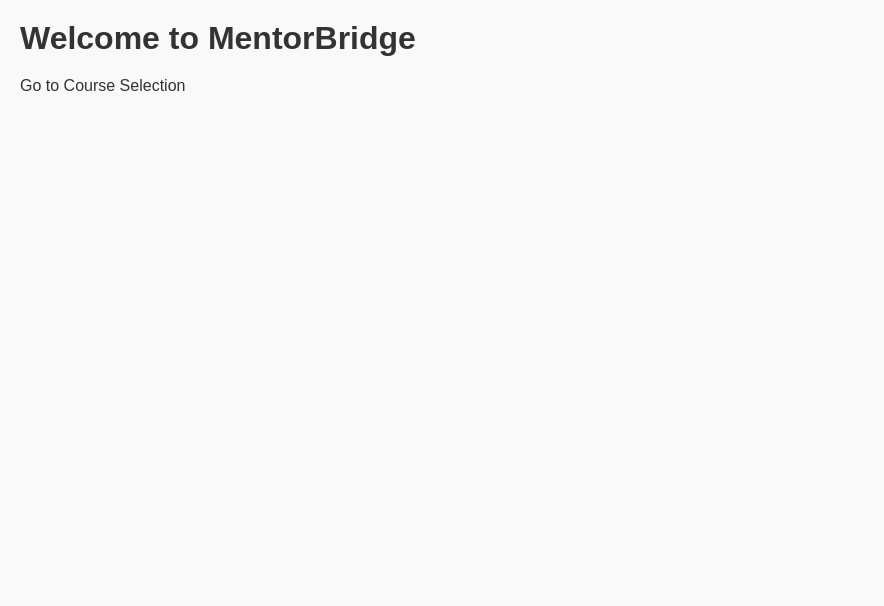
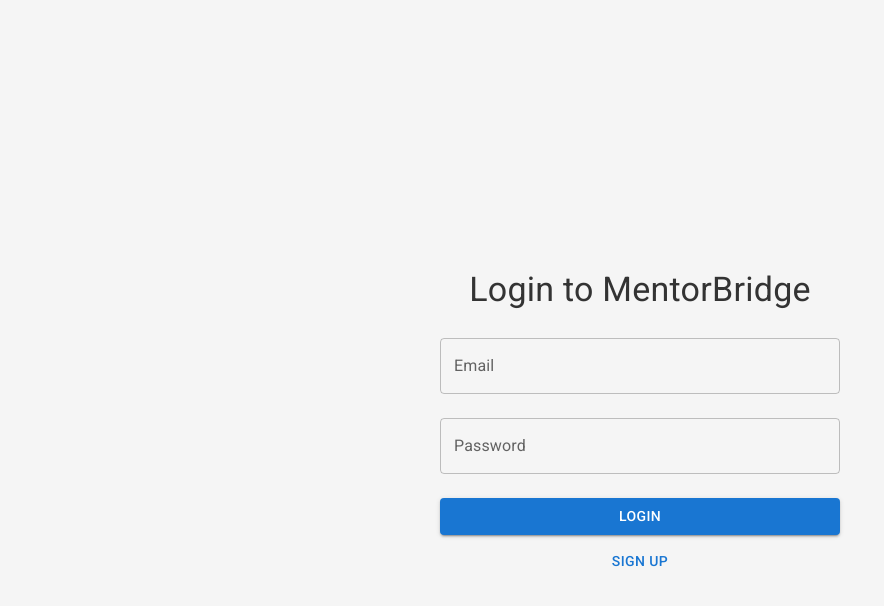
Before and after one commit to ChinmayJoshi98/mentorBridge, a React (Create React App) app in the folder client/: page / in a window 1280 px wide. Shown: the top 606 px of the page, without its empty margins (0-884 px from the left). Built offline with nearby package versions, Linux system fonts and the light colour scheme.

Commit message:
dashboard and course selection page created

```diff
--- a/client/public/index.html
+++ b/client/public/index.html
@@ -24,6 +24,16 @@
       work correctly both with client-side routing and a non-root public URL.
       Learn how to configure a non-root public URL by running `npm run build`.
     -->
+    <link rel="preconnect" href="https://fonts.googleapis.com" />
+    <link rel="preconnect" href="https://fonts.gstatic.com" crossorigin />
+    <link
+      rel="stylesheet"
+      href="https://fonts.googleapis.com/css2?family=Roboto:wght@300;400;500;700&display=swap"
+    />
+    <link
+      rel="stylesheet"
+      href="https://fonts.googleapis.com/icon?family=Material+Icons"
+    />
     <title>React App</title>
   </head>
   <body>
--- a/client/src/App.js
+++ b/client/src/App.js
@@ -1,14 +1,21 @@
 import React from 'react';
 import { BrowserRouter as Router, Routes, Route } from 'react-router-dom';
+import Login from './pages/Login';
+import SignUp from './pages/SignUp';
+import Dashboard from './pages/Dashboard';
 import CourseSelection from './pages/CourseSelection';
-import Dashboard from './pages/Dashboard';
+import CoursePlan from './pages/CoursePlan';
+import Navbar from './components/Navbar';
 
 function App() {
     return (
         <Router>
             <Routes>
-                <Route path="/" element={<Dashboard />} />
+                <Route path="/" element={<Login />} />
+                <Route path="/signup" element={<SignUp />} />
+                <Route path="/dashboard" element={<Dashboard />} />
                 <Route path="/course-selection" element={<CourseSelection />} />
+                <Route path="/course-plan" element={<CoursePlan />} />
             </Routes>
         </Router>
     );
--- a/client/src/pages/Dashboard.js
+++ b/client/src/pages/Dashboard.js
@@ -1,18 +1,31 @@
 import React from 'react';
-import { Link } from 'react-router-dom';
+import { Button, Box, Typography } from '@mui/material';
+import { useNavigate } from 'react-router-dom';
 
 const Dashboard = () => {
-   return (
-       <div style={{ padding: '20px' }}>
-           <h1>Welcome to MentorBridge</h1>
-           <nav style={{ marginTop: '20px' }}>
-               <ul>
-                   <li><Link to="/course-selection">Go to Course Selection</Link></li>
-                   {/* Add more links as needed */}
-               </ul>
-           </nav>
-       </div>
-   );
+    const navigate = useNavigate();
+
+    return (
+        <Box sx={{ padding: 3 }}>
+            <Typography variant="h4" gutterBottom>
+                Welcome to MentorBridge Dashboard
+            </Typography>
+            <Box display="flex" gap={2} mt={2}>
+                <Button
+                    variant="contained"
+                    onClick={() => navigate('/course-selection')}
+                >
+                    Go to Course Selection
+                </Button>
+                <Button
+                    variant="contained"
+                    onClick={() => navigate('/course-plan')}
+                >
+                    View Course Plan
+                </Button>
+            </Box>
+        </Box>
+    );
 };
 
 export default Dashboard;
--- /dev/null
+++ b/client/src/pages/Login.js
@@ -0,0 +1,60 @@
+import React from 'react';
+import { TextField, Button, Box, Typography } from '@mui/material';
+import { useNavigate } from 'react-router-dom';
+
+const Login = () => {
+    const navigate = useNavigate();
+
+    const handleLogin = () => {
+        // Add validation or API call here
+        navigate('/dashboard');
+    };
+
+    return (
+        <Box
+            display="flex"
+            flexDirection="column"
+            alignItems="center"
+            justifyContent="center"
+            minHeight="100vh"
+            sx={{ backgroundColor: '#f5f5f5', padding: 3 }}
+        >
+            <Typography variant="h4" gutterBottom>
+                Login to MentorBridge
+            </Typography>
+            <Box width="100%" maxWidth="400px">
+                <TextField
+                    fullWidth
+                    label="Email"
+                    variant="outlined"
+                    margin="normal"
+                />
+                <TextField
+                    fullWidth
+                    label="Password"
+                    type="password"
+                    variant="outlined"
+                    margin="normal"
+                />
+                <Button
+                    fullWidth
+                    variant="contained"
+                    sx={{ marginTop: 2 }}
+                    onClick={handleLogin}
+                >
+                    Login
+                </Button>
+                <Button
+                    fullWidth
+                    variant="text"
+                    sx={{ marginTop: 1 }}
+                    onClick={() => navigate('/signup')}
+                >
+                    Sign Up
+                </Button>
+            </Box>
+        </Box>
+    );
+};
+
+export default Login;
--- /dev/null
+++ b/client/src/pages/SignUp.js
@@ -0,0 +1,66 @@
+import React from 'react';
+import { TextField, Button, Box, Typography } from '@mui/material';
+import { useNavigate } from 'react-router-dom';
+
+const SignUp = () => {
+    const navigate = useNavigate();
+
+    const handleSignUp = () => {
+        // Add validation or API call here
+        navigate('/dashboard');
+    };
+
+    return (
+        <Box
+            display="flex"
+            flexDirection="column"
+            alignItems="center"
+            justifyContent="center"
+            minHeight="100vh"
+            sx={{ backgroundColor: '#f5f5f5', padding: 3 }}
+        >
+            <Typography variant="h4" gutterBottom>
+                Sign Up for MentorBridge
+            </Typography>
+            <Box width="100%" maxWidth="400px">
+                <TextField
+                    fullWidth
+                    label="Name"
+                    variant="outlined"
+                    margin="normal"
+                />
+                <TextField
+                    fullWidth
+                    label="Email"
+                    variant="outlined"
+                    margin="normal"
+                />
+                <TextField
+                    fullWidth
+                    label="Password"
+                    type="password"
+                    variant="outlined"
+                    margin="normal"
+                />
+                <Button
+                    fullWidth
+                    variant="contained"
+                    sx={{ marginTop: 2 }}
+                    onClick={handleSignUp}
+                >
+                    Sign Up
+                </Button>
+                <Button
+                    fullWidth
+                    variant="text"
+                    sx={{ marginTop: 1 }}
+                    onClick={() => navigate('/')}
+                >
+                    Back to Login
+                </Button>
+            </Box>
+        </Box>
+    );
+};
+
+export default SignUp;
```
Also changed, not shown: client/src/components/FilterBar.js (added), client/src/components/MentorCard.js (added), client/src/components/Navbar.js (added), client/src/pages/CoursePlan.js (added).
